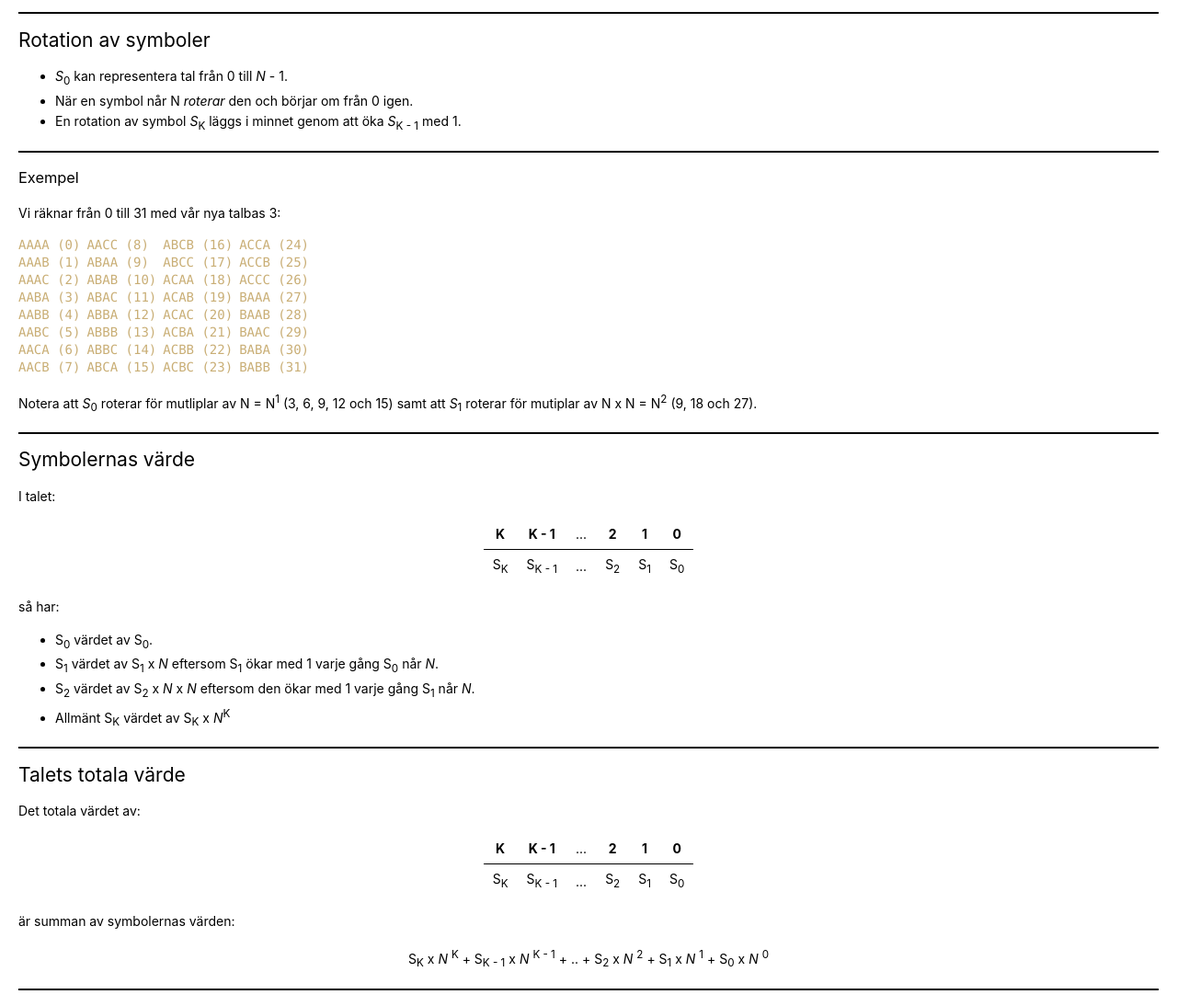
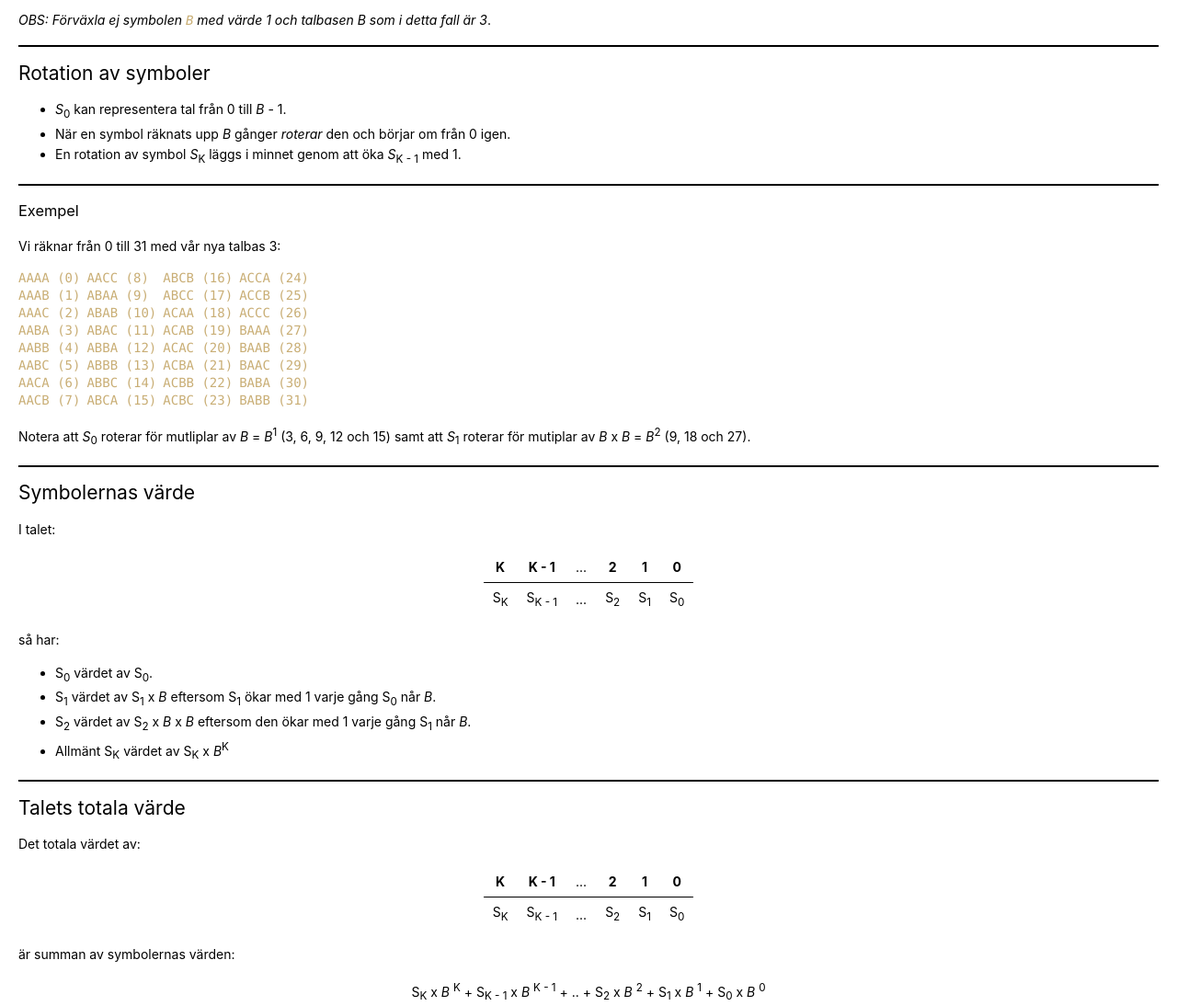
Before and after one commit to jonaskeisu/newton-sysg-op1, a plain HTML site: page docs/02-binär-kodning.notes.html in a window 1280 px wide. Shown: the part 4104-5198 px from the top of the page at 92% size. Drawn offline with Linux system fonts and the light colour scheme; a script that the page names is missing.

Commit message:
Byt beteckning på bas från N till B

```diff
--- a/docs/02-binär-kodning.notes.html
+++ b/docs/02-binär-kodning.notes.html
@@ -581,8 +581,8 @@ code {
 <hr>
 <h2 id="talbas">Talbas</h2>
 <ul>
-<li>En talrepresentation med <em><strong>talbas</strong></em> <em>N</em> har <em>N</em> unika symboler.</li>
-<li>Symbolerna tilldelas värden 0, 1, 2, ..., <em>N</em> - 1</li>
+<li>En talrepresentation med <em><strong>talbas</strong></em> <em>B</em> har <em>B</em> unika symboler.</li>
+<li>Symbolerna tilldelas värden 0, 1, 2, ..., <em>B</em> - 1</li>
 </ul>
 <hr>
 <h3 id="exempel">Exempel</h3>
@@ -597,11 +597,12 @@ code {
 <pre class="hljs"><code><div>BAC
 </div></code></pre>
 <p>ett tal med S<sub>0</sub> = <code>C</code>, S<sub>1</sub> = A och S<sub>2</sub> = <code>B</code>.</p>
+<p><em>OBS: Förväxla ej symbolen <code>B</code> med värde 1 och talbasen <em>B</em> som i detta fall är 3</em>.</p>
 <hr>
 <h2 id="rotation-av-symboler">Rotation av symboler</h2>
 <ul>
-<li><em>S</em><sub>0</sub> kan representera tal från 0 till <em>N</em> - 1.</li>
-<li>När en symbol når N <em>roterar</em> den och börjar om från 0 igen.</li>
+<li><em>S</em><sub>0</sub> kan representera tal från 0 till <em>B</em> - 1.</li>
+<li>När en symbol räknats upp <em>B</em> gånger <em>roterar</em> den och börjar om från 0 igen.</li>
 <li>En rotation av symbol <em>S</em><sub>K</sub> läggs i minnet genom att öka <em>S</em><sub>K - 1</sub> med 1.</li>
 </ul>
 <hr>
@@ -649,7 +650,7 @@ BABA (30)<br/>
 BABB (31)
 </code>
 </div>
-<p>Notera att <em>S</em><sub>0</sub> roterar för mutliplar av N = N<sup>1</sup> (3, 6, 9, 12 och 15) samt att <em>S</em><sub>1</sub> roterar för mutiplar av N x N = N<sup>2</sup> (9, 18 och 27).</p>
+<p>Notera att <em>S</em><sub>0</sub> roterar för mutliplar av <em>B</em> = <em>B</em><sup>1</sup> (3, 6, 9, 12 och 15) samt att <em>S</em><sub>1</sub> roterar för mutiplar av <em>B</em> x <em>B</em> = <em>B</em><sup>2</sup> (9, 18 och 27).</p>
 <hr>
 <h2 id="symbolernas-v%C3%A4rde">Symbolernas värde</h2>
 <p>I talet:</p>
@@ -671,9 +672,9 @@ BABB (31)
 <p>så har:</p>
 <ul>
 <li>S<sub>0</sub> värdet av S<sub>0</sub>.</li>
-<li>S<sub>1</sub> värdet av S<sub>1</sub> x <em>N</em> eftersom S<sub>1</sub> ökar med 1 varje gång S<sub>0</sub> når <em>N</em>.</li>
-<li>S<sub>2</sub> värdet av S<sub>2</sub> x <em>N</em> x <em>N</em> eftersom den ökar med 1 varje gång S<sub>1</sub> når <em>N</em>.</li>
-<li>Allmänt S<sub>K</sub> värdet av S<sub>K</sub> x <em>N</em><sup>K</sup></li>
+<li>S<sub>1</sub> värdet av S<sub>1</sub> x <em>B</em> eftersom S<sub>1</sub> ökar med 1 varje gång S<sub>0</sub> når <em>B</em>.</li>
+<li>S<sub>2</sub> värdet av S<sub>2</sub> x <em>B</em> x <em>B</em> eftersom den ökar med 1 varje gång S<sub>1</sub> når <em>B</em>.</li>
+<li>Allmänt S<sub>K</sub> värdet av S<sub>K</sub> x <em>B</em><sup>K</sup></li>
 </ul>
 <hr>
 <h2 id="talets-totala-v%C3%A4rde">Talets totala värde</h2>
@@ -695,7 +696,7 @@ BABB (31)
 </center>
 <p>är summan av symbolernas värden:</p>
 <center>
-<p>S<sub>K</sub> x <em>N</em> <sup>K</sup> + S<sub>K - 1</sub> x <em>N</em> <sup>K - 1</sup> + .. + S<sub>2</sub> x <em>N</em> <sup>2</sup> + S<sub>1</sub> x <em>N</em> <sup>1</sup> + S<sub>0</sub> x <em>N</em> <sup>0</sup></p>
+<p>S<sub>K</sub> x <em>B</em> <sup>K</sup> + S<sub>K - 1</sub> x <em>B</em> <sup>K - 1</sup> + .. + S<sub>2</sub> x <em>B</em> <sup>2</sup> + S<sub>1</sub> x <em>B</em> <sup>1</sup> + S<sub>0</sub> x <em>B</em> <sup>0</sup></p>
 </center>
 <hr>
 <h3 id="exempel">Exempel</h3>
@@ -711,7 +712,7 @@ BABB (31)
 </center>
 <hr>
 <h2 id="hur-m%C3%A5nga-v%C3%A4rden-kan-representeras">Hur många värden kan representeras?</h2>
-<p>Ett tal med bas <em>N</em> som har maximal längd <em>K</em> symboler kan representera N<sup>K</sup> olika värden.</p>
+<p>Ett tal med bas <em>B</em> och <em>N</em> symboler kan representera <em>B</em><sup><em>N</em></sup> olika värden.</p>
 <hr>
 <h3 id="exempel">Exempel</h3>
 <p>Ett tal med bas 10 med 3 siffror kan representera 10<sup>3</sup> = 1000 olika värden. Dessa värden är 0, 1, 2, .., 998, 999.</p>
```
Also changed, not shown: 1 other file.
